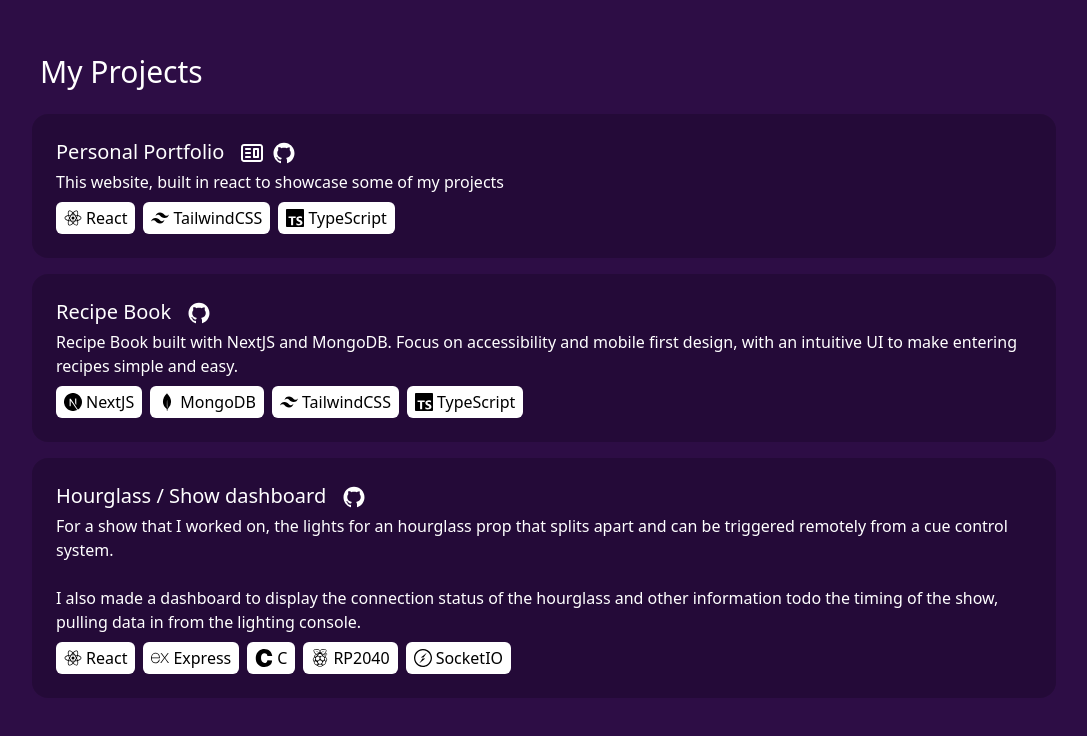
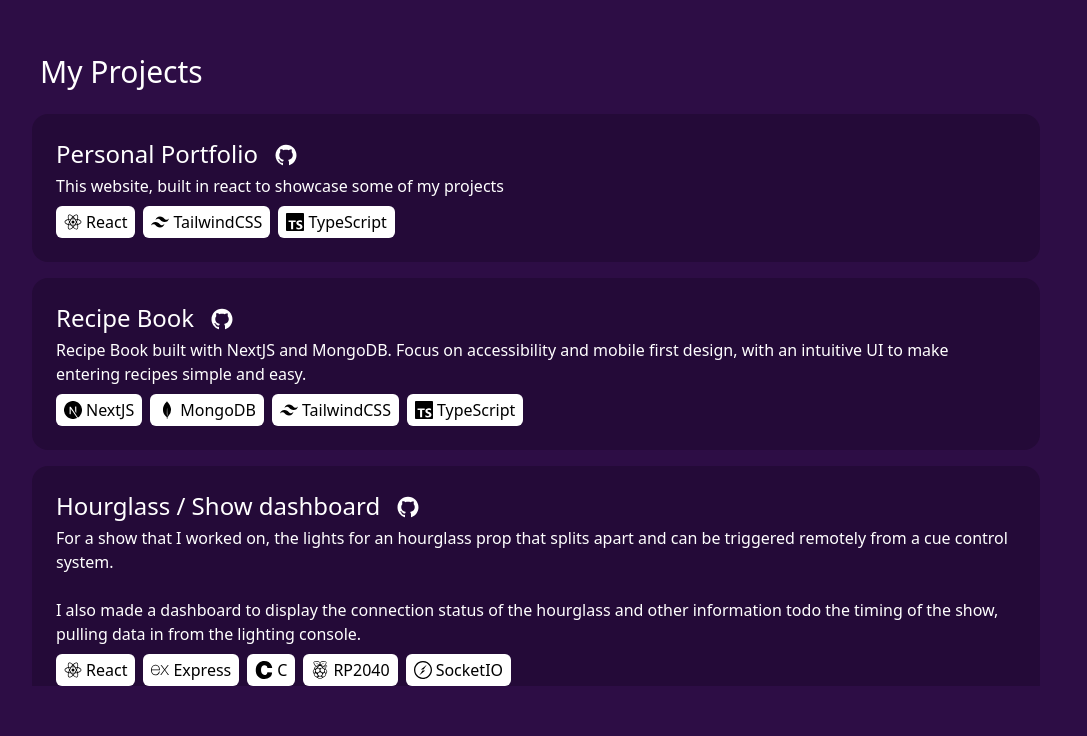
Before and after one commit to ben-732/ben-732.github.io, a React (Create React App) app: page / in a window 1280 px wide. Shown: the part 1634-2370 px from the top of the page, without its empty margins (104-1191 px from the left). Built offline with nearby package versions, Linux system fonts and the light colour scheme.

Commit message:
Added qc project and changed spacing

```diff
--- a/src/Projects.tsx
+++ b/src/Projects.tsx
@@ -11,6 +11,7 @@
   SiRaspberrypi,
   SiSocketdotio,
   SiC,
+  SiChakraui,
 } from "react-icons/si";
 import { IoLogoReact } from "react-icons/io5";
 
@@ -27,6 +28,7 @@
   RP2040: <SiRaspberrypi />,
   SocketIO: <SiSocketdotio />,
   C: <SiC />,
+  ChakraUI: <SiChakraui />,
 };
 
 const projectsList = [
@@ -34,7 +36,6 @@
     name: "Personal Portfolio",
     description: "This website, built in react to showcase some of my projects",
     github: "https://github.com/ben-732/ben-732.github.io",
-    website: "#home",
     technologies: ["React", "TailwindCSS", "TypeScript"],
   },
   {
@@ -64,6 +65,26 @@
     github: "https://github.com/ben-732/Hourglass",
     technologies: ["React", "Express", "C", "RP2040", "SocketIO"],
   },
+  {
+    name: "qc.photos",
+    description: (
+      <>
+        A mutual friend of mine created an API to combine and show photos /
+        reviews for products from across several online stores.
+        <br /> <br />
+        However, the frontend for his website was very basic, buggy and
+        unoptimised. He wanted me to design, build a website that would allow
+        his users to have a better experience using his service. I worked with
+        him to come up with a design that would be a better representation of
+        his brand, focusing on a clean, simple and modern design that was
+        accessible to mobile devices, a large portion of his user base.
+        <br /> <br />I then implemented the website, building on top of the
+        existing tech stack.
+      </>
+    ),
+    technologies: ["React", "ChakraUI", "TypeScript"],
+    website: "https://qc.photos",
+  },
 ];
 
 function Projects() {
@@ -73,27 +94,34 @@
         className=" h-screen mt-screen bg-[#2d0d45] flex flex-col items-center  "
         // style={{ backgroundImage: `url(${background_img})` }}
       >
-        <div className=" h-full flex-col flex pt-20 mx-2 sm:mx-0 md:w-4/5 items-center lg:items-start">
+        <div className=" h-full pb-20 flex-col flex pt-20 mx-2 sm:mx-0 md:w-4/5 items-center lg:items-start ">
           <span className="text-white text-3xl lg:ml-4 mt-2 font-extralight mb-4 block">
             My Projects
           </span>
-          <div className="flex flex-col flex-wrap justify-center items-start w-full">
+          <div className="flex flex-row flex-wrap justify-center items-start w-full h-full overflow-y-scroll">
             {projectsList.map((project) => {
               return (
                 <div className="flex flex-col text-white w-full  m-2 p-5  sm:p-6 rounded-2xl  flex-wrap   bg-deep-blue bg-opacity-20 z-100">
-                  <div className="flex flex-row items-center">
-                    <span className="text-white text-xl  block mr-4">
+                  <div className="flex flex-row items-center ">
+                    <span className="text-white text-2xl block mr-4 ">
                       {project.name}
                     </span>
                     {project.website && project.website.length > 0 && (
-                      <a className="mr-2" href={project.website}>
+                      <a
+                        className="mr-2"
+                        href={project.website}
+                        rel="noreferrer"
+                        target={"_blank"}
+                      >
                         <CgWebsite className="text-2xl inline-block" />
                       </a>
                     )}
 
-                    <a href={project.github}>
-                      <AiFillGithub className="text-2xl inline-block" />
-                    </a>
+                    {project.github && project.github.length > 0 && (
+                      <a href={project.github}>
+                        <AiFillGithub className="text-2xl inline-block" />
+                      </a>
+                    )}
                   </div>
                   <div className="mt-1 text-md">{project.description}</div>
                   <div className="mt-2 flex flex-row flex-wrap w-full gap-2">
```
